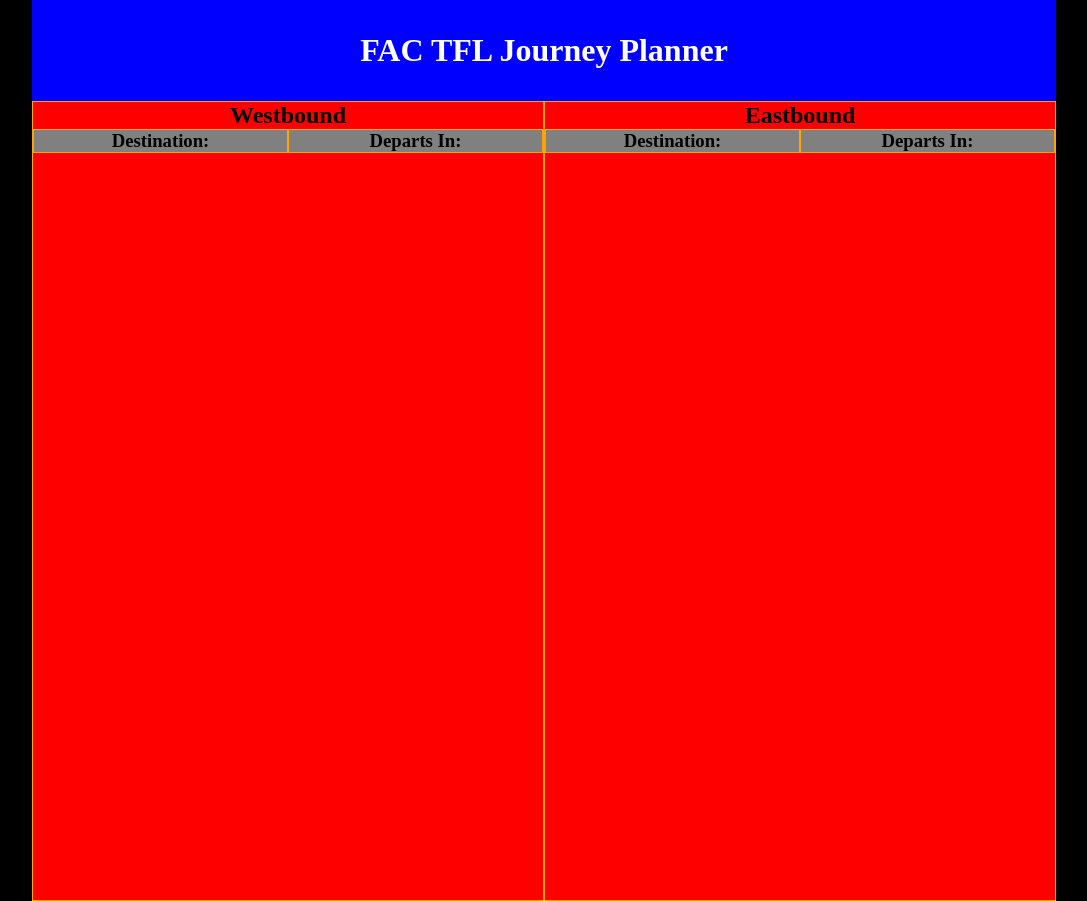
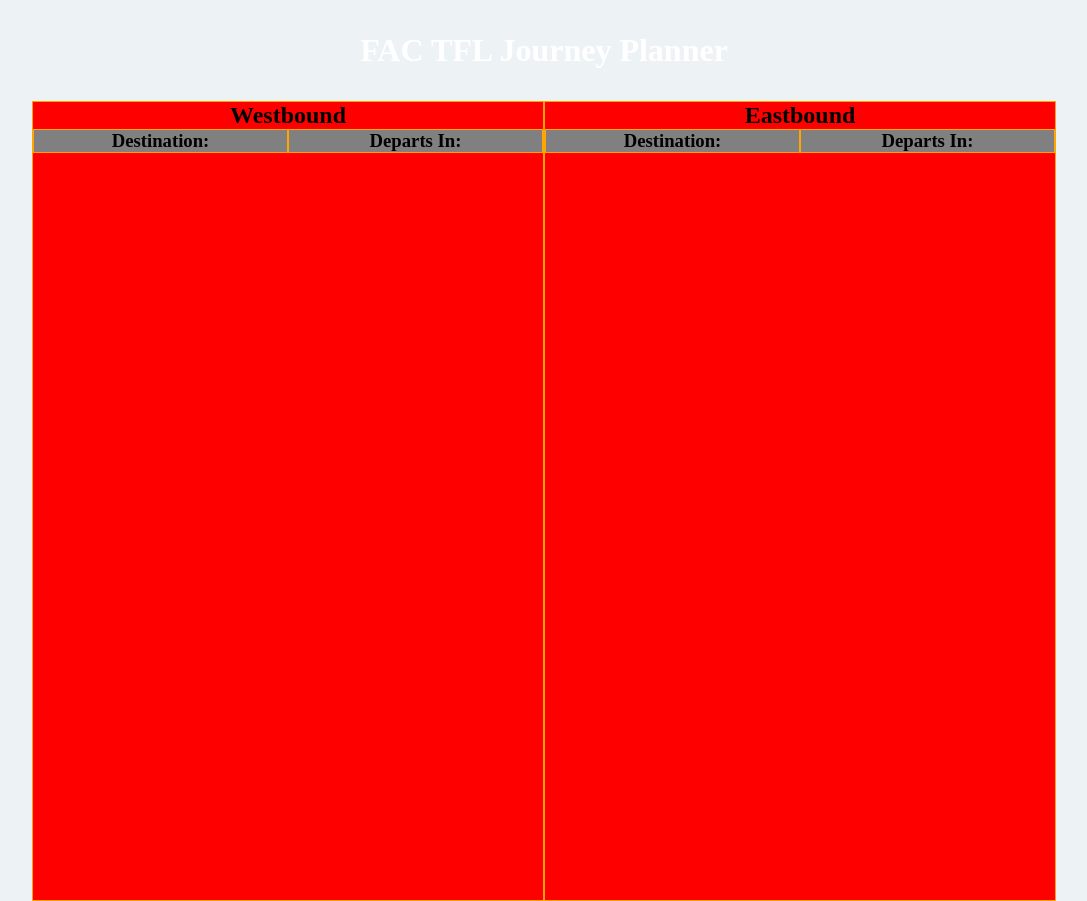
Before and after one commit to FAC10/week5-jajascript, a website: page public/index.html in a window 1280 px wide. Shown: the whole page, without its empty margins (96-1183 px from the left). Drawn offline with Linux system fonts and the light colour scheme; no server answers.

Commit message:
add colour palette

```diff
--- a/public/styles.css
+++ b/public/styles.css
@@ -1,3 +1,12 @@
+/*
+Colour palette:
+  #2B2D42 - Gunmetal
+  #D90368 - Dogward Rose
+  #8C98AD - Gray-Blue
+  #EDF2F4 - Anti-Flash White
+  #0DAB76 - Green (Munsell)
+*/
+
 * {
   box-sizing: border-box;
   margin: 0;
@@ -5,10 +14,11 @@
 
 html {
   height: 100%;
+  background-color: #EDF2F4;
 }
 
 body {
-  background-color: #000;
+  background-color: #EDF2F4;
   height: 100%;
 }
 
@@ -16,7 +26,7 @@
   width: 80%;
   min-height: 100%;
   margin: auto;
-  background-color: blue;
+  /*background-color: blue;*/
   font-size: 0;
 }
 
```
